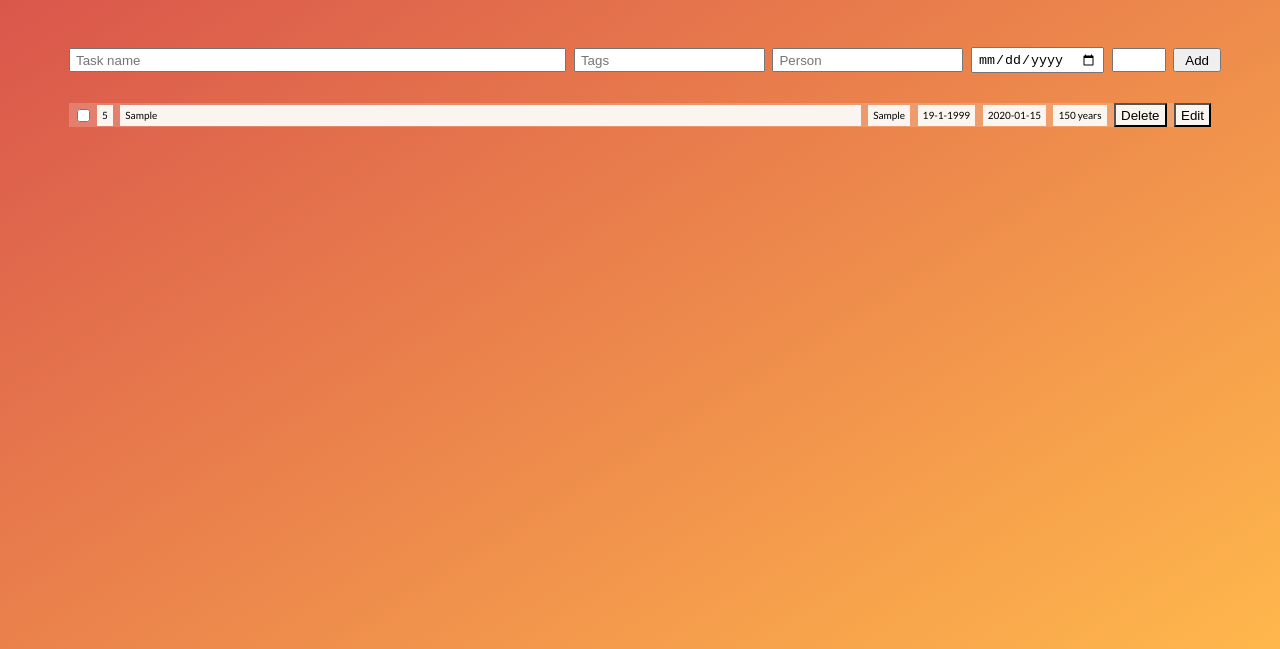
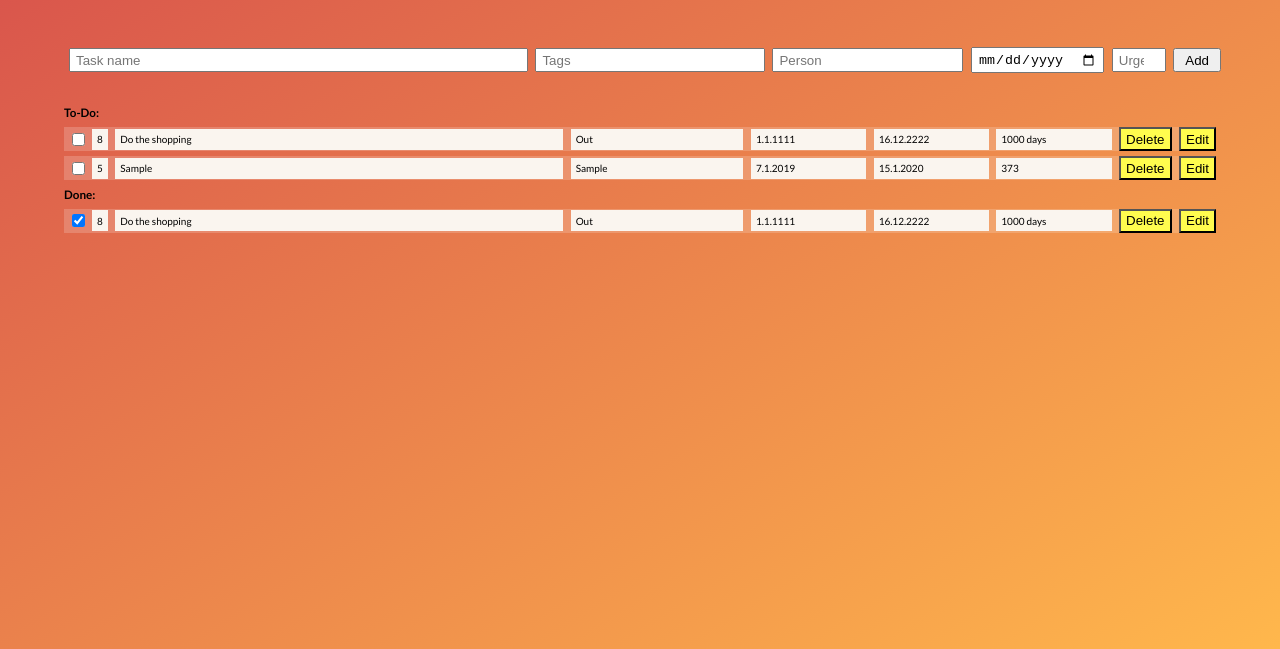
Before and after one commit to marieval/Plan-Up, a website built with webpack: page src/index.html in a window 1280 px wide. Both pictures are taken after typing "Sample", "Sample", "Sample", "2020-01-15", "5" into the empty fields and a click on the button "Add". Shown: the part 151-800 px from the top of the page. Built offline with nearby package versions, Linux system fonts and the light colour scheme; files whose address does not match are found by name.

Commit message:
added and formated dates + computed remaining days

```diff
--- a/src/index.html
+++ b/src/index.html
@@ -22,27 +22,27 @@
             <input type="text" class="taskForm__person" id="taskPerson"  placeholder="Person">
 
             <input type="date" class="taskForm__date--until" id="taskUntil" placeholder="Add tag">
-            <input type="number" class="taskForm__urgency" id="taskUrgency" value="Urgency (0-9)" min="0" max="9">
+            <input type="number" class="taskForm__urgency" id="taskUrgency" placeholder="Urgency (0-9)" min="0" max="9">
 
             <button class="btn taskForm__add-btn" id="addBtn">Add</button>
         </div>
 
         <div class="tasks-list">
-
-           <!--  <div class="item">
-               <input class="item__checkbox--btn" type="checkbox" name="done"></input>
+            <h3>To-Do:</h3>
+            <div class="item">
+                <input class="item__checkbox--btn" type="checkbox" name="done"></input>
                 <div class="item__urgency">8</div>
                 <div class="item__name">Do the shopping</div>
                 <div class="item__tags">Out</div>
-                <div class="item__dateFrom">Monday 1.1.2019</div>
-                <div class="item__dateUntil">Friday 16.1.2019</div>
-                <div class="item__daysRemaining">15 days</div>
+                <div class="item__dateFrom">1.1.1111</div>
+                <div class="item__dateUntil">16.12.2222</div>
+                <div class="item__daysRemaining">1000 days</div>
                 <button class="item__delete--btn">Delete</button>
                 <button class="item__edit--btn">Edit</button>
 
             </div>
 
-            <div class="item">
+            <!--  <div class="item">
                 <input class="item__checkbox--btn" type="checkbox" name="done"></input>
 
                 <div class="item__urgency">8</div>
@@ -71,6 +71,23 @@
             </div> -->
 
         </div>
+
+        <div class="done-list">
+            <h3>Done:</h3>
+                <div class="item">
+                        <input class="item__checkbox--btn" type="checkbox" name="done" checked></input>
+
+                        <div class="item__urgency">8</div>
+                        <div class="item__name">Do the shopping</div>
+                        <div class="item__tags">Out</div>
+                        <div class="item__dateFrom">1.1.1111</div>
+                        <div class="item__dateUntil">16.12.2222</div>
+                        <div class="item__daysRemaining">1000 days</div>
+                        <button class="item__delete--btn">Delete</button>
+                        <button class="item__edit--btn">Edit</button>
+
+                    </div>
+        </div>
     </div>
 
     <script src="main.js"></script>
--- a/src/index.js
+++ b/src/index.js
@@ -35,11 +35,15 @@ const addToTodoList = () => {
     // CREATE A NEW TODO-LIST IF THERE IS NONE YET
     if (!state.todoList) state.todoList = new TodoList();
 
+    // FORMAT THE DATE FROM INPUT TO TIMESTAMP:
+    const dateUntil = new Date(elements.taskUntil.value);
+    const timestampUntil = dateUntil.getTime();
+
     // ADD ITEM-OBJECT TO STATE-ARRAY:
     state.todoList.addTodoItem(elements.taskName.value,
         elements.taskTag.value,
         elements.taskPerson.value,
-        elements.taskUntil.value,
+        timestampUntil,
         elements.taskUrgency.value
     );
     const todoListLength = state.todoList.todoItems.length;
--- a/src/js/models/TodoList.js
+++ b/src/js/models/TodoList.js
@@ -17,7 +17,7 @@ export default class TodoList {
             name,
             tag,
             person,
-            from: "19-1-1999",
+            from: new Date().getTime(),
             until,
             urgency
         }
@@ -27,7 +27,6 @@ export default class TodoList {
     }
 
     deleteTodoItem(id) {
-        console.log("deleteTodo called");
         const index = this.todoItems.findIndex(el => el.id === id);
         this.todoItems.splice(index, 1);
 
--- a/src/js/views/todoView.js
+++ b/src/js/views/todoView.js
@@ -1,15 +1,32 @@
  import { elements } from "./base";
 
+ export const getDaysDifference = (from, until) => {
+    const diffDays = Math.ceil(Math.abs((from - until) / (24*60*60*1000)));
+    return diffDays;
+}
+
+export const getDate = (timestamp) => {
+    const date = new Date(timestamp);
+    const day = date.getDate();
+    const month = date.getMonth() + 1;
+    const year = date.getFullYear();
+    const dayDate = `${day}.${month}.${year}`;
+    return dayDate;
+}
+
 export const renderTodoItem = (todoItem) => {
+    const dayFrom = getDate(todoItem.from);
+    const dayUntil = getDate(todoItem.until);
+    const daysBetween = getDaysDifference(todoItem.from, todoItem.until);
     const markup = `
         <div class="item" data-itemid=${todoItem.id}>
             <input class="item__checkbox--btn" type="checkbox" name="done"></input>
             <div class="item__urgency">${todoItem.urgency}</div>
             <div class="item__name">${todoItem.name}</div>
             <div class="item__tags">${todoItem.tag}</div>
-            <div class="item__dateFrom">${todoItem.from}</div>
-            <div class="item__dateUntil">${todoItem.until}</div>
-            <div class="item__daysRemaining">150 years</div>
+            <div class="item__dateFrom">${dayFrom}</div>
+            <div class="item__dateUntil">${dayUntil}</div>
+            <div class="item__daysRemaining">${daysBetween}</div>
             <button class="item__delete--btn">Delete</button>
             <button class="item__edit--btn">Edit</button>
         </div>
--- a/src/sass/abstracts/_variables.scss
+++ b/src/sass/abstracts/_variables.scss
@@ -1,5 +1,10 @@
+
 $color-primary: rgb(196, 0, 0);
 $color-secondary: rgb(255, 153, 0);
+$color-tertiary: rgb(255, 252, 78);
 $color-light: rgb(250, 245, 239);
+$color-grey-1: rgb(187, 181, 174);
+
+
 
 $line-height-normal: 1.6;
--- a/src/sass/components/_taskForm.scss
+++ b/src/sass/components/_taskForm.scss
@@ -12,11 +12,11 @@
 
     &__name {
         margin-left: 0;
-        flex: 1 1 auto;
+        flex: 1 1 40%;
     }
 
     &__tag {
-
+        flex: 0 1 20%;
     }
 
     &__person {
--- a/src/sass/components/_tasksList.scss
+++ b/src/sass/components/_tasksList.scss
@@ -3,7 +3,8 @@
     display: flex;
     align-items: center;
     background-color: rgba($color-light, 0.2);
-    margin: 0.5rem;
+    width: 100%;
+    margin: 0.5rem 0;
 
     & > * {
         margin-left: 0.75rem;
@@ -23,24 +24,25 @@
     }
 
     &__name {
-        flex: 1 1 auto;
+        flex: 1 1 35%;
     }
 
     &__tags {
-
+        flex: 0 1 15%;
     }
 
     &__dateFrom,
     &__dateUntil {
-
+        flex: 0 1 10%;
     }
 
     &__daysRemaining {
-
+        flex: 0 1 10%;
     }
 
     &__delete--btn,
     &__edit--btn {
+        background-color: $color-tertiary;
 
     }
 
```
Also changed, not shown: src/js/views/base.js (line endings or trailing spaces).
